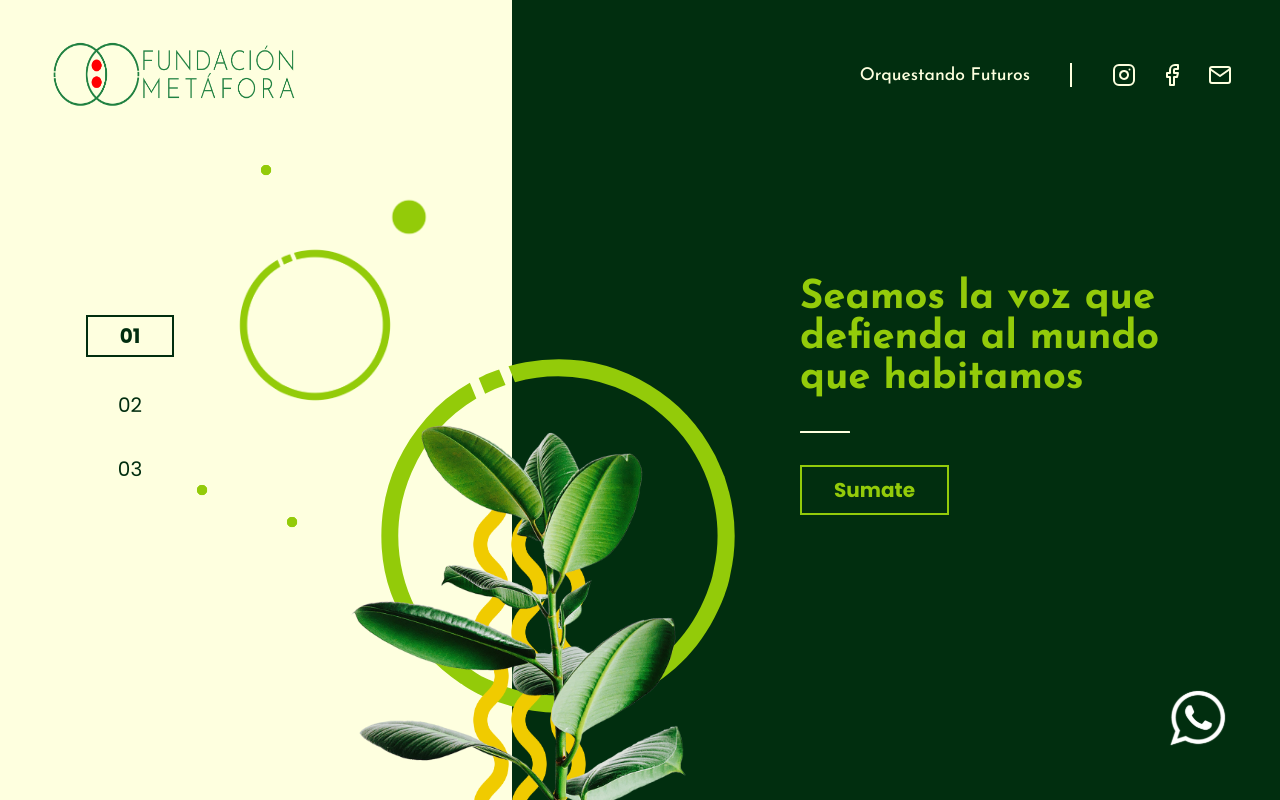
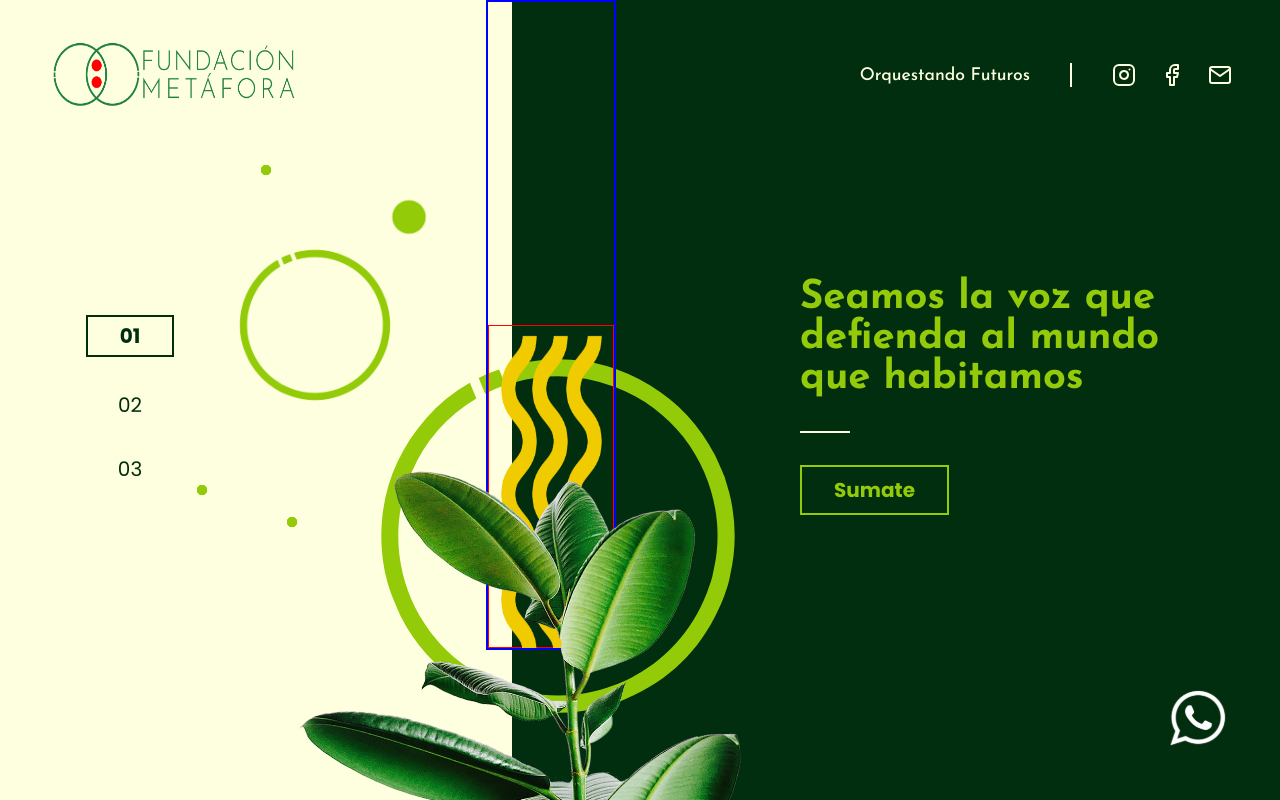
Before and after one commit to pablitxn/metafora-web, a Next.js app: page / in a window 1280 px wide. Built offline with nearby package versions, Linux system fonts and the light colour scheme.

Commit message:
wip(home): add secondary animations

```diff
--- a/src/components/home/background/index.tsx
+++ b/src/components/home/background/index.tsx
@@ -3,6 +3,8 @@ import {
   BackgroundContainer,
   Plant,
   Core,
+  LinesCanvas,
+  LinesContainer,
   LineA,
   LineB,
   LineC,
@@ -20,9 +22,13 @@ const Background: FunctionComponent<IBackgroundProps> = ({ currentPage }) => {
       <Canvas>
         <Plant currentPage={currentPage} src="/images/plant.png" alt="logo" />
         <Core src="/images/circle-core.svg" alt="logo" />
-        <LineA currentPage={currentPage} src="/images/line.png" alt="logo" />
-        <LineB currentPage={currentPage} src="/images/line.png" alt="logo" />
-        <LineC currentPage={currentPage} src="/images/line.png" alt="logo" />
+        <LinesCanvas>
+          <LinesContainer currentPage={currentPage}>
+            <LineA src="/images/line.png" alt="logo" />
+            <LineB src="/images/line.png" alt="logo" />
+            <LineC src="/images/line.png" alt="logo" />
+          </LinesContainer>
+        </LinesCanvas>
         <Circle11 src="/images/circle-11.png" alt="logo" />
         <DotMedium src="/images/dot-medium.png" alt="logo" />
         <DotSmallA src="/images/dot-small.png" alt="logo" />
--- a/src/components/home/background/styles.ts
+++ b/src/components/home/background/styles.ts
@@ -23,9 +23,9 @@ export const Canvas = styled.div`
 
 export const Plant = styled.img<AnimatedElement>`
   z-index: 10;
-  height: 550px;
-  bottom: 0;
-  left: 25%;
+  height: 750px;
+  bottom: -30%;
+  left: 20%;
 
   ${({ currentPage }): string => {
     if (currentPage === '01') {
@@ -36,45 +36,89 @@ export const Plant = styled.img<AnimatedElement>`
     }
     if (currentPage === '02') {
       return `
-      transform: translateY(-50px);
+      transform: translateY(-150px);
       transition: transform 0.5s ease-in-out;
       `;
     }
     if (currentPage === '03') {
       return `
-      transform: translateY(-100px);
+      transform: translateY(-280px);
       transition: transform 0.5s ease-in-out;
       `;
     }
     return '';
   }}
 `;
+
 export const Core = styled.img`
   width: 400px;
   height: 400px;
   bottom: 28%;
   left: 28%;
 `;
-export const LineA = styled.img<AnimatedElement>`
+
+export const LinesCanvas = styled.div`
+  position: relative;
+  width: 130px;
+  height: 650px;
+  bottom: 10rem;
+  overflow: hidden;
+  left: 38%;
+  border: solid 2px blue;
+  z-index: 9;
+  display: flex;
+  justify-content: center;
+  align-items: flex-end;
+`;
+
+export const LinesContainer = styled.div<AnimatedElement>`
+  width: 100%;
+  padding: -3rem;
+  overflow: hidden;
+  border: solid 1px red;
+  z-index: 9;
+  ${({ currentPage }): string => {
+    if (currentPage === '01') {
+      return `
+      height: 50%;
+      transition: height 1.25s ease-in-out;
+      `;
+    }
+    if (currentPage === '02') {
+      return `
+      height: 75%;
+      transition: height 1.25s ease-in-out;
+      `;
+    }
+    if (currentPage === '03') {
+      return `
+      height: 100%;
+      transition: height 1.25s ease-in-out;
+      `;
+    }
+    return '';
+  }}
+`;
+
+export const LineA = styled.img`
+  position: absolute;
   width: 60px;
-  height: 500px;
-  left: 36%;
-  bottom: -2rem;
-  z-index: 9;
+  height: 600px;
+  z-index: 10;
 `;
-export const LineB = styled.img<AnimatedElement>`
+export const LineB = styled.img`
+  position: absolute;
   width: 60px;
-  height: 500px;
-  left: 39%;
-  bottom: -2rem;
-  z-index: 9;
+  height: 600px;
+  left: 25%;
+  z-index: 10;
 `;
-export const LineC = styled.img<AnimatedElement>`
+export const LineC = styled.img`
+  position: absolute;
   width: 60px;
-  height: 500px;
-  left: 42%;
-  bottom: -2rem;
-  z-index: 9;
+  height: 600px;
+  left: 52%;
+  z-index: 10;
 `;
 
 export const Circle11 = styled.img`
```
